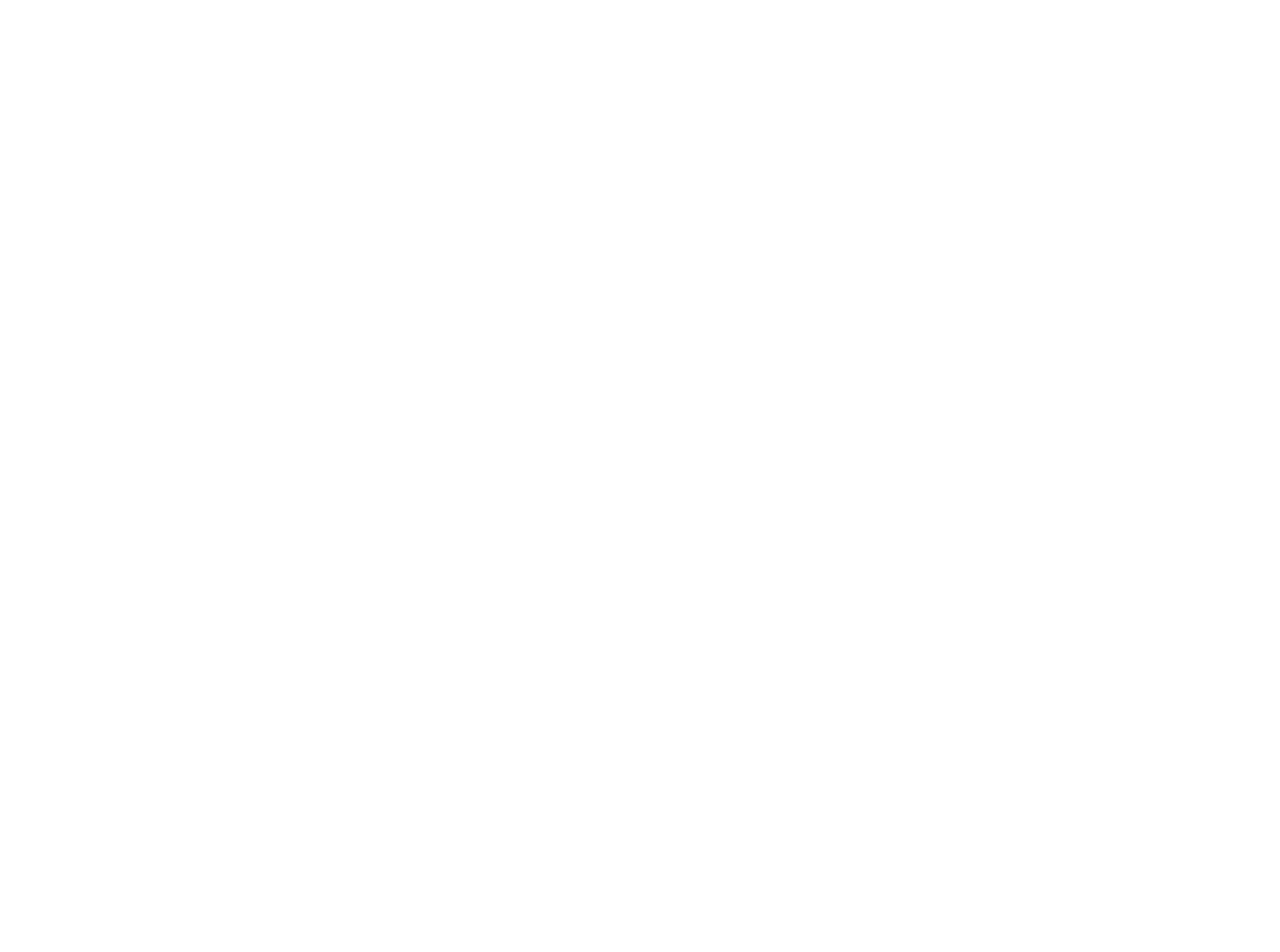
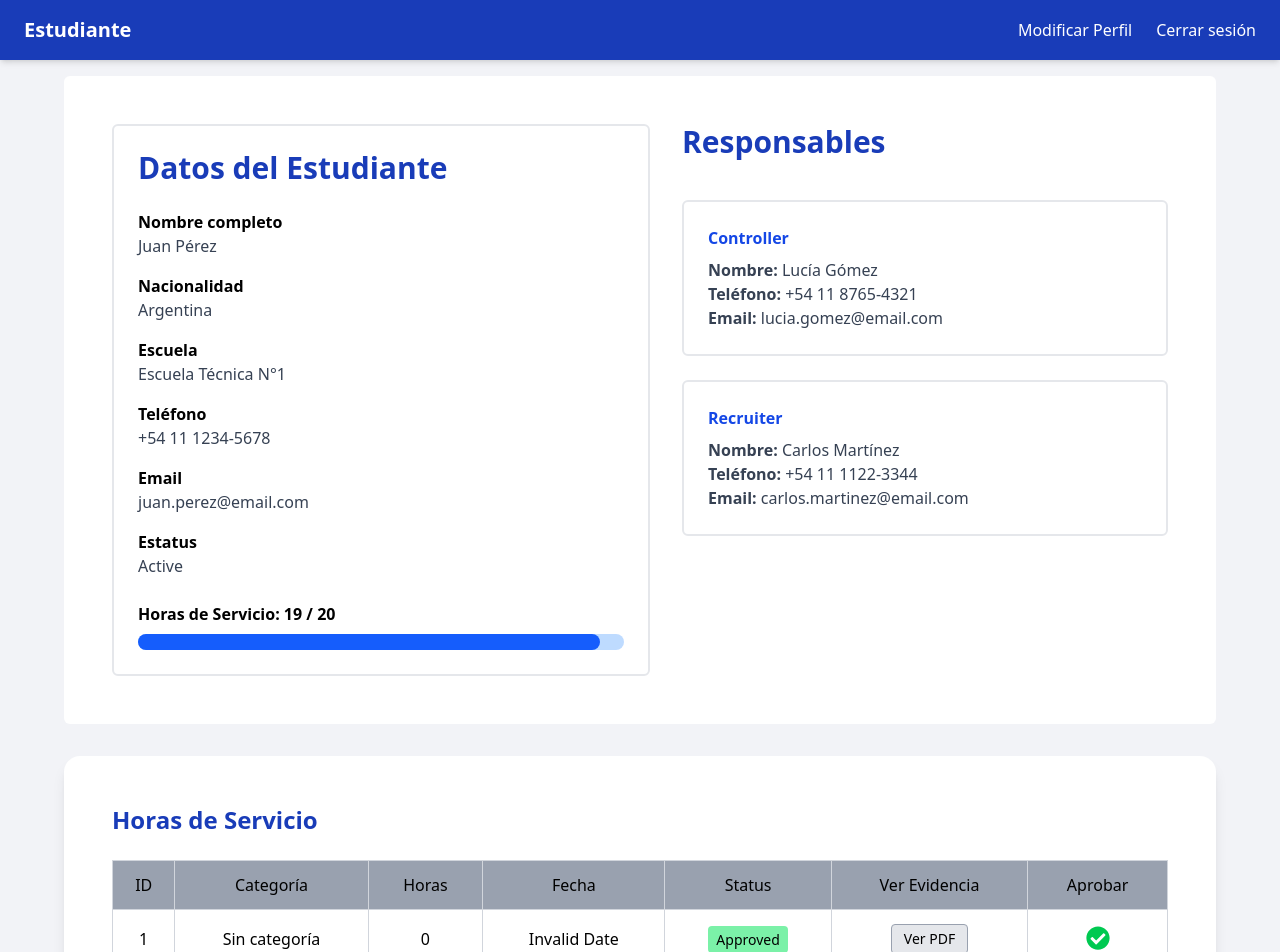
Before and after one commit to yamkrun/horas-de-servicio, a React (Vite) app: page /studentprofile in a window 1280 px wide. Before the commit this address had no page. Shown: the top 952 px of the page. Before the commit the page ends 800 px from the top, so only its background shows below. Built offline with nearby package versions, Linux system fonts and the light colour scheme.

Commit message:
perfil de estudiante con datos importantes para el admin también falta logica aún

```diff
--- a/src/App.jsx
+++ b/src/App.jsx
@@ -5,8 +5,8 @@ import Student from "./pages/Student";
 import Register from "./pages/Register";
 import UpdateProfile from "./pages/UpdateProfile";
 import Layout from "./layout/Layout";
-
 import { AuthProvider } from "./context/auth/AuthProvider.jsx";
+import StudentProfile from "./pages/StudentProfile.jsx";
 
 export default function App() {
   return (
@@ -20,6 +20,7 @@ export default function App() {
             <Route path="/student" element={<Student />} />
             <Route path="/register" element={<Register />} />{" "}
             <Route path="/updateprofile" element={<UpdateProfile />} />
+            <Route path="/studentprofile" element={<StudentProfile />} />
           </Route>
         </Routes>
       </div>
--- a/src/components/StudentsTable.jsx
+++ b/src/components/StudentsTable.jsx
@@ -1,6 +1,8 @@
 import React from "react";
+import { useNavigate } from "react-router-dom";
 
 export default function StudentsTable({ data = [] }) {
+  const navigate = useNavigate();
   return (
     <div className="overflow-x-auto p-6">
       <table className=" w-full border-collapse border border-gray-300 text-center">
@@ -30,7 +32,10 @@ export default function StudentsTable({ data = [] }) {
           {data.length > 0 ? (
             data.map((student) => (
               <tr key={student.id}>
-                <td className="px-6 py-4  border border-gray-300">
+                <td
+                  onClick={() => navigate("/studentprofile")}
+                  className="px-6 py-4  border border-gray-300"
+                >
                   {student.full_name || "N/A"}
                 </td>
                 <td className="px-6 py-4  border border-gray-300">
--- /dev/null
+++ b/src/pages/StudentProfile.jsx
@@ -0,0 +1,209 @@
+import React, { useState } from "react";
+import { FaCheckCircle } from "react-icons/fa";
+
+export default function StudentProfile() {
+  const [service, setService] = useState([
+    { id: 1, category: "Voluntariado", hours: 3, status: "Approved" },
+    { id: 2, category: "Capacitación", hours: 7, status: "Pending" },
+    { id: 3, category: "Proyecto Social", hours: 9, status: "Approved" },
+  ]);
+
+  const student = {
+    fullName: "Juan Pérez",
+    nationality: "Argentina",
+    school: "Escuela Técnica N°1",
+    phone: "+54 11 1234-5678",
+    email: "juan.perez@email.com",
+    status: "Active",
+    serviceHours: {
+      completed: 19,
+      total: 20,
+    },
+    controller: {
+      name: "Lucía Gómez",
+      phone: "+54 11 8765-4321",
+      email: "lucia.gomez@email.com",
+    },
+    recruiter: {
+      name: "Carlos Martínez",
+      phone: "+54 11 1122-3344",
+      email: "carlos.martinez@email.com",
+    },
+  };
+
+  const percentage = Math.min(
+    100,
+    (student.serviceHours.completed / student.serviceHours.total) * 100
+  );
+
+  return (
+    <div className="min-h-screen bg-[#f2f3f7] flex flex-col items-center justify-start p-4">
+      <div className="bg-[#ffffff] rounded-md  max-w-6xl w-full p-6 md:p-12 flex flex-col md:flex-row gap-8 mb-8">
+        {/* Datos del estudiante */}
+        <div className="flex-1 p-6 rounded-md border-gray-200 border-2">
+          <h1 className="text-3xl font-bold text-blue-800 mb-6 text-center md:text-left">
+            Datos del Estudiante
+          </h1>
+          <div className="space-y-4">
+            <div>
+              <h2 className="font-semibold">Nombre completo</h2>
+              <p className="text-gray-700">{student.fullName}</p>
+            </div>
+            <div>
+              <h2 className=" font-semibold">Nacionalidad</h2>
+              <p className="text-gray-700">{student.nationality}</p>
+            </div>
+            <div>
+              <h2 className=" font-semibold">Escuela</h2>
+              <p className="text-gray-700">{student.school}</p>
+            </div>
+            <div>
+              <h2 className=" font-semibold">Teléfono</h2>
+              <p className="text-gray-700">{student.phone}</p>
+            </div>
+            <div>
+              <h2 className=" font-semibold">Email</h2>
+              <p className="text-gray-700">{student.email}</p>
+            </div>
+            <div>
+              <h2 className=" font-semibold">Estatus</h2>
+              <p className="text-gray-700">{student.status}</p>
+            </div>
+
+            {/* Barra de horas de servicio */}
+            <div className="mt-6">
+              <h2 className=" font-semibold mb-2">
+                Horas de Servicio: {student.serviceHours.completed} /{" "}
+                {student.serviceHours.total}
+              </h2>
+              <div className="w-full h-4 bg-blue-200 rounded-full">
+                <div
+                  className="h-4 bg-blue-600 rounded-full transition-all duration-500"
+                  style={{ width: `${percentage}%` }}
+                ></div>
+              </div>
+            </div>
+          </div>
+        </div>
+
+        {/* Datos de los responsables */}
+        <div className="flex-1 flex flex-col gap-6">
+          <h1 className="text-3xl font-bold text-blue-800 mb-4 text-center md:text-left">
+            Responsables
+          </h1>
+          {/* Controller */}
+          <div className="p-6 rounded-md border-2 border-gray-200">
+            <h2 className="text-blue-700 font-semibold mb-2">Controller</h2>
+            <p className="text-gray-700">
+              <span className="font-semibold">Nombre:</span>{" "}
+              {student.controller.name}
+            </p>
+            <p className="text-gray-700">
+              <span className="font-semibold">Teléfono:</span>{" "}
+              {student.controller.phone}
+            </p>
+            <p className="text-gray-700">
+              <span className="font-semibold">Email:</span>{" "}
+              {student.controller.email}
+            </p>
+          </div>
+          {/* Recruiter */}
+          <div className="p-6 rounded-md border-2 border-gray-200">
+            <h2 className="text-blue-700 font-semibold mb-2">Recruiter</h2>
+            <p className="text-gray-700">
+              <span className="font-semibold">Nombre:</span>{" "}
+              {student.recruiter.name}
+            </p>
+            <p className="text-gray-700">
+              <span className="font-semibold">Teléfono:</span>{" "}
+              {student.recruiter.phone}
+            </p>
+            <p className="text-gray-700">
+              <span className="font-semibold">Email:</span>{" "}
+              {student.recruiter.email}
+            </p>
+          </div>
+        </div>
+      </div>
+
+      {/* Tabla de horas de servicio */}
+      <div className="bg-white rounded-2xl shadow-lg max-w-6xl w-full p-6 md:p-12">
+        <h2 className="text-2xl font-bold text-blue-800 mb-6">
+          Horas de Servicio
+        </h2>
+        <div className="overflow-x-auto">
+          <table className="w-full border-collapse border border-gray-300 text-center">
+            <thead>
+              <tr className="bg-gray-400">
+                <th className="border border-gray-300 px-2 py-3  text-black font-medium">
+                  ID
+                </th>
+                <th className="border border-gray-300 px-4 py-3  text-black font-medium">
+                  Categoría
+                </th>
+                <th className="border border-gray-300 px-4 py-3  text-black font-medium">
+                  Horas
+                </th>
+                <th className="border border-gray-300 px-4 py-3  text-black font-medium">
+                  Fecha
+                </th>
+                <th className="border border-gray-300 px-4 py-3  text-black font-medium">
+                  Status
+                </th>
+                <th className="border border-gray-300 px-4 py-3  text-black font-medium">
+                  Ver Evidencia
+                </th>
+                <th className="border border-gray-300 px-4 py-3  text-black font-medium">
+                  Aprobar
+                </th>
+              </tr>
+            </thead>
+            <tbody>
+              {service.map((servicio) => (
+                <tr key={servicio.id} className="hover:bg-gray-200 ">
+                  <td className="border border-gray-300 px-4 py-3 text-black">
+                    {servicio.id}
+                  </td>
+                  <td className="border border-gray-300 px-4 py-3 text-black">
+                    {servicio.category?.name || "Sin categoría"}
+                  </td>
+                  <td className="border border-gray-300 px-4 py-3 text-black">
+                    {servicio.amount_approved || 0}
+                  </td>
+                  <td className="border border-gray-300 px-4 py-3 text-black">
+                    {new Date(servicio.created_at).toLocaleDateString()}
+                  </td>
+                  <td className="border border-gray-300 px-4 py-3 text-black">
+                    <span
+                      className={`px-2 py-1 rounded text-sm ${
+                        servicio.status === "Approved"
+                          ? "bg-green-300 text-black"
+                          : servicio.status === "Pending"
+                          ? "bg-yellow-300 text-black"
+                          : servicio.status === "Rejected"
+                          ? "bg-red-400 text-black"
+                          : "bg-gray-300 text-black"
+                      }`}
+                    >
+                      {servicio.status}
+                    </span>
+                  </td>
+                  <td className=" border border-gray-300  px-4 py-3 text-black">
+                    <button className="bg-gray-200 hover:bg-gray-300 text-black m-auto flex px-3 py-1 rounded border border-gray-400 text-sm">
+                      Ver PDF
+                    </button>
+                  </td>
+                  <td className="border border-gray-300 px-4 py-3 text-black">
+                    <button className="p-1 hover:bg-gray-200 rounded text-green-500 text-2xl">
+                      <FaCheckCircle />
+                    </button>
+                  </td>
+                </tr>
+              ))}
+            </tbody>
+          </table>
+        </div>
+      </div>
+    </div>
+  );
+}
```
Lines whose indentation alone changed are shown as unchanged.
